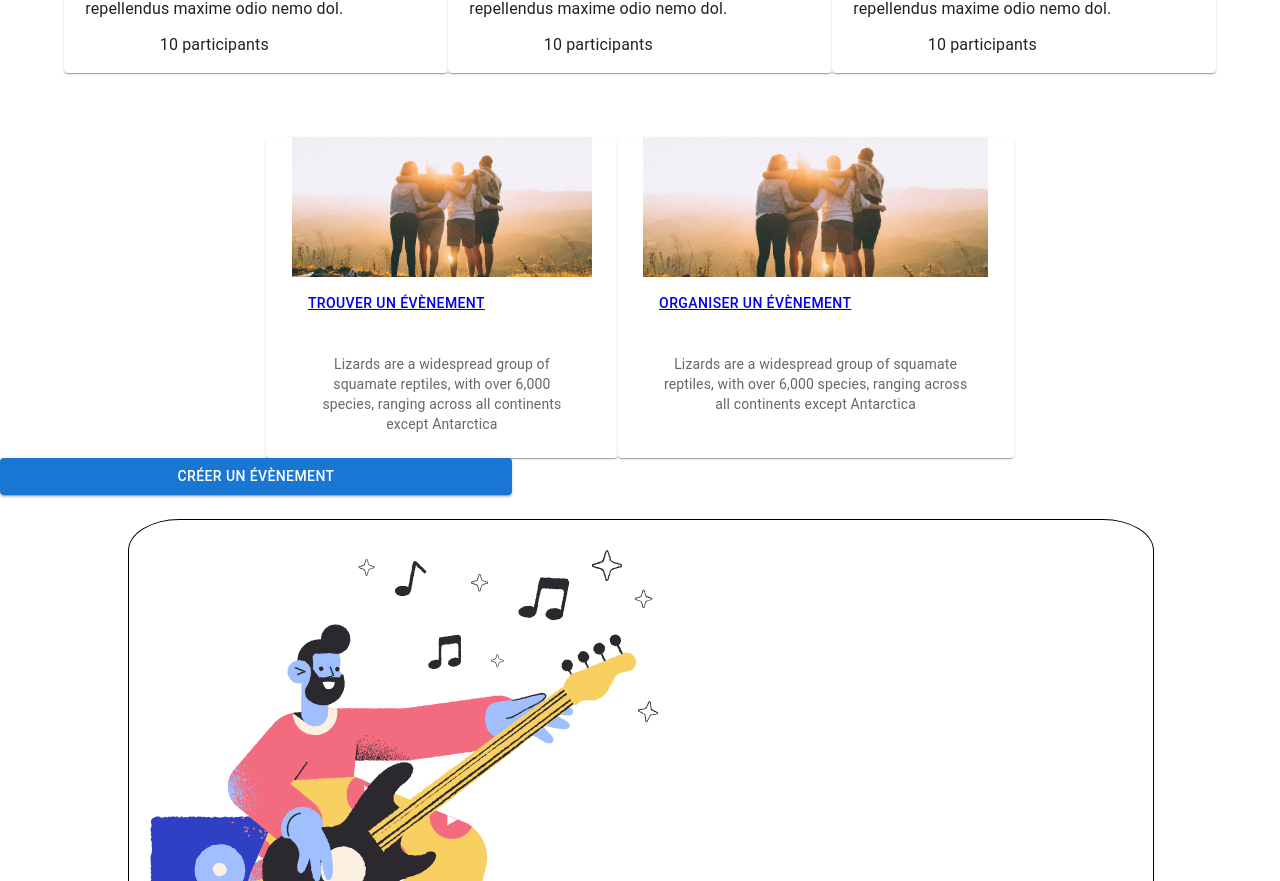
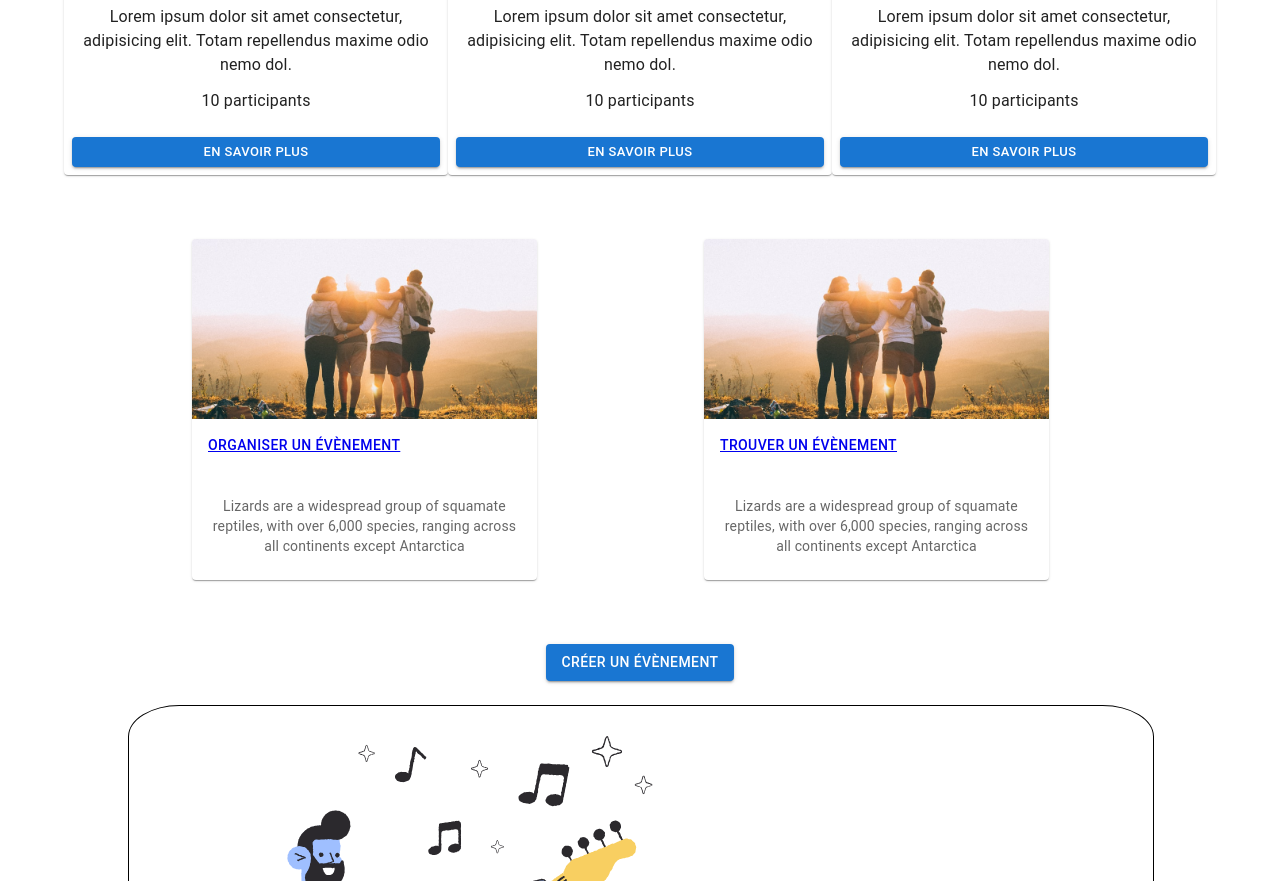
Before and after one commit to GeraldineBB/meetus-front, a React (Create React App) app: page / in a window 1280 px wide. Shown: the part 1010-1891 px from the top of the page. Built offline with nearby package versions, Linux system fonts and the light colour scheme.

Commit message:
fix presentation site with grid, maybe just fix margin top later

```diff
--- a/src/components/HowIsWorking/CardPresentation/index.tsx
+++ b/src/components/HowIsWorking/CardPresentation/index.tsx
@@ -1,7 +1,8 @@
 import React from 'react';
 import eventPresentation from '../../../assets/images/friends-event.jpg';
 import { Link } from 'react-router-dom';
-import './styles.scss';
+
+import './style.scss';
 
 import Button from '@mui/material/Button';
 import Card from '@mui/material/Card';
@@ -10,38 +11,26 @@ import CardContent from '@mui/material/CardContent';
 import CardMedia from '@mui/material/CardMedia';
 import Typography from '@mui/material/Typography';
 
+import Grid from "@mui/material/Grid";
+import { Box } from "@mui/system";
+import { Container } from '@mui/material';
+
 
 const CardPresentation = () => {
 
 
     return (
-        <div className="howItWork">
         <div className="card">
-            <div className="eventWorking__card">
-                {/* <div className="eventWorking__card__single">
-                <div className="eventWorking__single__image">
-                    <img className="eventWorking__single__image" src={eventPresentation} alt="Fonctionnement-presentation" />
-                </div>
-                <Link to="/TODOTOUTLESEVENTS">Trouver un évènement</Link>
-                <p className="eventWorking__card__single__text">
-                    Lorem ipsum dolor sit amet consectetur, adipisicing elit. Commodi sunt voluptatum quaerat culpa ab mollitia magnam nostrum! Recusandae accusantium nulla modi distinctio atque praesentium deleniti ullam voluptate, autem, dolorum quis!
-                </p>
-            </div> */}
-                {/*
-            <div className="eventWorking__card__single">
-                <div className="eventWorking__image">
-                    <img src={eventPresentation} alt="Fonctionnement-presentation" />
-                </div>
-                <Link to="/TODOCREEREVENT">Organiser un évènement</Link>
-                <p className ="eventWorking__card__text">
-                    Lorem ipsum dolor sit amet consectetur, adipisicing elit. Commodi sunt voluptatum quaerat culpa ab mollitia magnam nostrum! Recusandae accusantium nulla modi distinctio atque praesentium deleniti ullam voluptate, autem, dolorum quis!
-                </p>
-            </div> */}
-            </div>
-            <Card sx={{ maxWidth: 300 }} className="card__single">
+            <Container maxWidth="lg" sx={{ mt: 6, mb: 8 }}>
+                <Grid container
+                    direction="row-reverse"
+                    justifyContent="space-evenly"
+                    alignItems="center">
+                    <Grid item md={4}>
+                        <Card sx={{ maxWidth: 345 }} className="card__single">
                             <CardMedia
                                 component="img"
-                    height="140"
+                                height="180"
                                 image={eventPresentation}
                                 alt="aller vien, ont est bien"
                             />
@@ -63,10 +52,12 @@ const CardPresentation = () => {
                             </CardContent>
 
                         </Card>
+                    </Grid>
+                    <Grid item md={4}>
                         <Card sx={{ maxWidth: 345 }} className="card__single">
                             <CardMedia
                                 component="img"
-                    height="140"
+                                height="180"
                                 image={eventPresentation}
                                 alt="creer un evenement s'il te plait"
                             />
@@ -88,11 +79,14 @@ const CardPresentation = () => {
                             </CardContent>
 
                         </Card>
+                    </Grid>
+                </Grid>
+            </Container>
+        </div>
 
 
-        </div>
-        <Button className='eventWorking__presentation__button' variant="contained">Créer un évènement</Button>
-        </div>
+
+
     );
 };
 
--- /dev/null
+++ b/src/components/HowIsWorking/CardPresentation/style.scss
@@ -0,0 +1,6 @@
+
+
+
+.card {
+    text-align: center;
+}
--- a/src/components/HowIsWorking/CardPresentation/styles.scss
+++ /dev/null
@@ -1,63 +0,0 @@
-.eventWorking {
-
-    display: flex;
-
-    justify-content: space-between;
-
-    padding: 5em;
-    margin: 5em;
-
-    &__card__single {
-        width: 50em;
-        display: block;
-        padding: 25%;
-        margin: 25%;
-
-        &__text {
-            font-size: 60%;
-            text-align: center;
-            font-family: 'Space Grotesk', sans-serif;
-        }
-
-
-        &__image {
-            width: 40%;
-            height: 40%;
-            border-radius: 10px; /////
-        }
-
-    }
-
-
-
-}
-
-
-.eventWorking__presentation__button {
-
-
-    width: 40%;
-    background-color: #bba057;
-
-}
-
-
-
-.card {
-    display: flex;
-    justify-content:center ;
-    text-align: center;
-}
-
-.card__single{
-    border: 4px;
-    border-style: hidden;
-    padding-right:2%;
-    padding-left:2%;
-}
-
-
-.howItWork{
-    display: block;
-    justify-content:center ;
-}
--- a/src/components/HowIsWorking/index.tsx
+++ b/src/components/HowIsWorking/index.tsx
@@ -1,15 +1,35 @@
 import React from 'react';
 import CardPresentation from './CardPresentation';
+import './style.scss';
+
+import Grid from "@mui/material/Grid";
+import { Box } from "@mui/system";
+import { Container } from '@mui/material';
+import Button from '@mui/material/Button';
 
 const HowIsWorking = () => {
 
 
     return (
+        <div>
 
-        <div>
+        <div className="howItWork">
             <CardPresentation/>
         </div>
 
+        <div>
+        <Grid container
+        direction="row-reverse"
+        justifyContent="space-evenly"
+        alignItems="center" >
+            <Grid>
+        <Button className='buttom' variant="contained">Créer un évènement</Button>
+        </Grid>
+        </Grid>
+
+        </div>
+
+        </div>
     );
 };
 
--- /dev/null
+++ b/src/components/HowIsWorking/style.scss
@@ -0,0 +1,5 @@
+
+
+.buttom{
+    text-align: center;
+}
```
Also changed, not shown: src/components/HowIsWorking/note.md (added, +78 -0 lines). Lines whose indentation alone changed are shown as unchanged.
